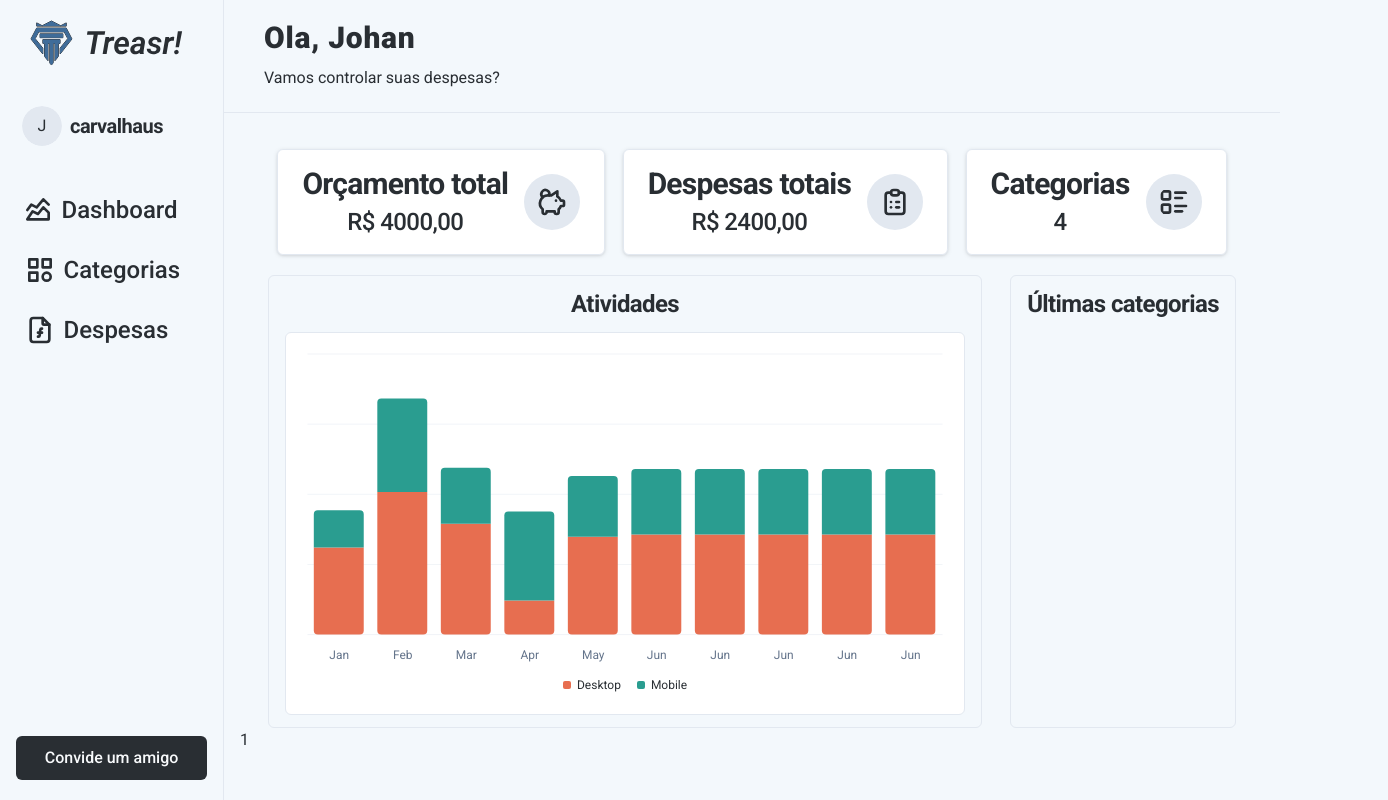
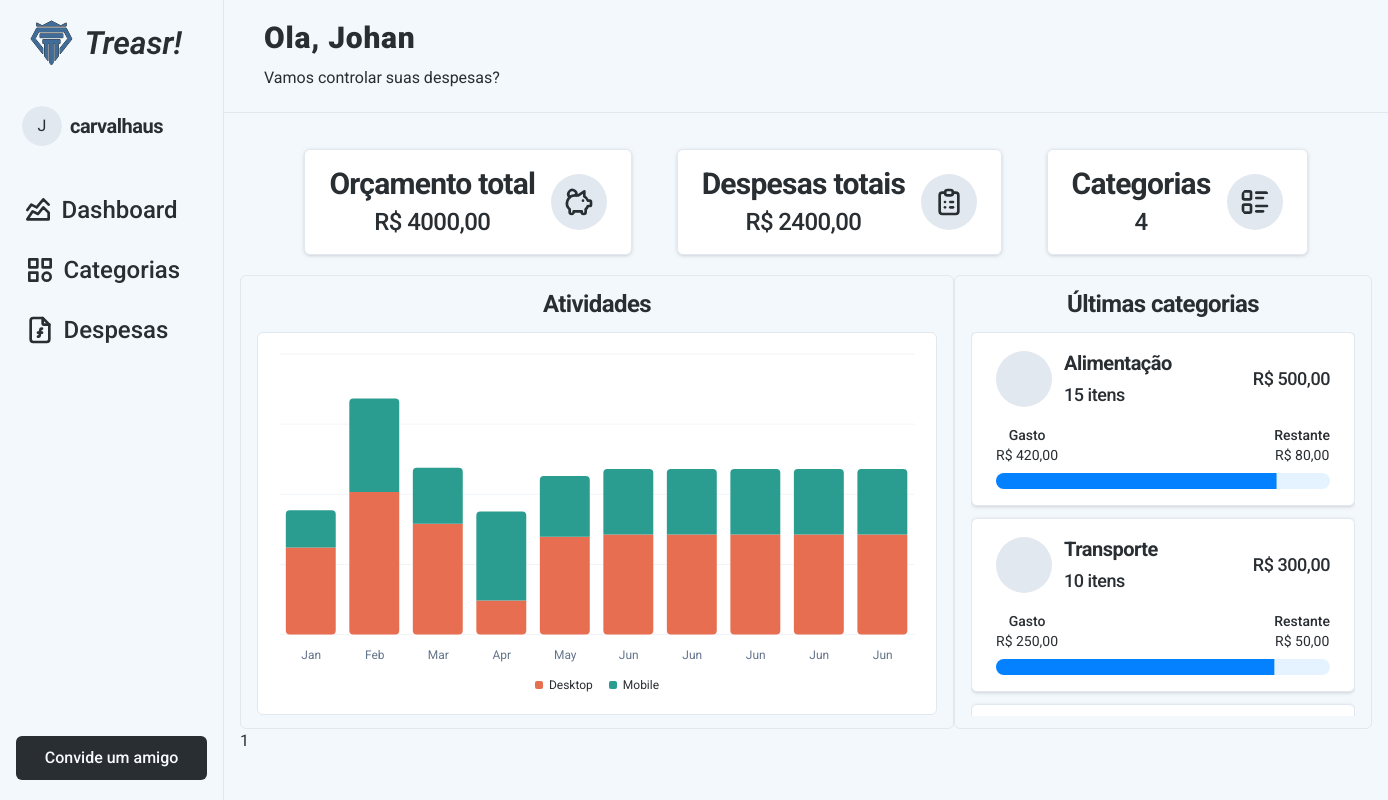
Before and after one commit to carvalhaus/financial_controller, a Next.js app in the folder frontend/: page /dashboard in a window 1280 px wide. Shown: the whole page, 1388 px wide, since content can reach past the window. Built offline with nearby package versions, Linux system fonts and the light colour scheme.

Commit message:
feat: create LastCategories and CategoryCard

```diff
--- a/frontend/app/dashboard/(main)/_components/lastCategories.jsx
+++ b/frontend/app/dashboard/(main)/_components/lastCategories.jsx
@@ -1,9 +1,95 @@
+import { ScrollArea } from "@/components/ui/scroll-area";
+import CategoryCard from "../../_components/categoryCard";
+
+const categories = [
+  {
+    title: "Alimentação",
+    quantity: 15,
+    limit: 500,
+    spent: 420,
+    remaining: 80,
+  },
+  {
+    title: "Transporte",
+    quantity: 10,
+    limit: 300,
+    spent: 250,
+    remaining: 50,
+  },
+  {
+    title: "Lazer",
+    quantity: 5,
+    limit: 200,
+    spent: 120,
+    remaining: 80,
+  },
+  {
+    title: "Moradia",
+    quantity: 1,
+    limit: 1200,
+    spent: 1000,
+    remaining: 200,
+  },
+  {
+    title: "Saúde",
+    quantity: 3,
+    limit: 400,
+    spent: 300,
+    remaining: 100,
+  },
+  {
+    title: "Vestuário",
+    quantity: 8,
+    limit: 350,
+    spent: 280,
+    remaining: 70,
+  },
+  {
+    title: "Educação",
+    quantity: 2,
+    limit: 800,
+    spent: 600,
+    remaining: 200,
+  },
+  {
+    title: "Beleza",
+    quantity: 4,
+    limit: 150,
+    spent: 100,
+    remaining: 50,
+  },
+  {
+    title: "Outras",
+    quantity: 7,
+    limit: 250,
+    spent: 180,
+    remaining: 70,
+  },
+];
+
 function LastCategories() {
-    return (
-        <div className="text-center px-4 py-3 border border-softGray rounded-md">
-            <h3 className="scroll-m-20 text-2xl font-semibold tracking-tight mb-3">Últimas categorias</h3>
+  return (
+    <div className="text-center px-4 py-3 border border-softGray rounded-md">
+      <h3 className="scroll-m-20 text-2xl font-semibold tracking-tight mb-3">
+        Últimas categorias
+      </h3>
+
+      <ScrollArea className=" h-96">
+        <div className="flex flex-col gap-3">
+          {categories.map((category, index) => (
+            <CategoryCard
+              key={index}
+              title={category.title}
+              quantity={category.quantity}
+              limit={category.limit}
+              spent={category.spent}
+              remaining={category.remaining}
+            />
+          ))}
         </div>
-    );
+      </ScrollArea>
+    </div>
+  );
 }
 
 export default LastCategories;
--- /dev/null
+++ b/frontend/app/dashboard/_components/categoryCard.jsx
@@ -0,0 +1,50 @@
+import { Progress } from "@/components/ui/progress";
+
+function CategoryCard({ title, quantity, limit, spent, remaining }) {
+  function realCurrency(value) {
+    return parseFloat(value).toFixed(2).replace(".", ",");
+  }
+
+  function calculatePercentageSpent(spent, limit) {
+    return (spent / limit) * 100;
+  }
+
+  return (
+    <div className="flex flex-col items-center gap-4 py-4 px-6 bg-white border border-softGray rounded-md drop-shadow pointer-events-none w-96">
+      <div className="flex justify-between items-center w-full">
+        <div className="flex items-center text-left gap-3">
+          <div className="bg-softGray p-3 rounded-full w-14 h-14" />
+          <div>
+            <h2 className="scroll-m-20 pb-1 text-xl font-semibold tracking-tight first:mt-0">
+              {title}
+            </h2>
+            <p className="scroll-m-20 text-lg font-medium tracking-tight">
+              {quantity} itens
+            </p>
+          </div>
+        </div>
+        <p className="scroll-m-20 text-lg font-medium tracking-tight">
+          R$ {realCurrency(limit)}
+        </p>
+      </div>
+
+      <div className="w-full gap-2 flex flex-col">
+        <div className="flex justify-between text-sm">
+          <div>
+            <p className="font-medium">Gasto</p>
+            <p>R$ {realCurrency(spent)}</p>
+          </div>
+
+          <div>
+            <p className="font-medium">Restante</p>
+            <p>R$ {realCurrency(remaining)}</p>
+          </div>
+        </div>
+
+        <Progress value={calculatePercentageSpent(spent, limit)} />
+      </div>
+    </div>
+  );
+}
+
+export default CategoryCard;
--- /dev/null
+++ b/frontend/components/ui/progress.jsx
@@ -0,0 +1,25 @@
+"use client";
+
+import * as React from "react";
+import * as ProgressPrimitive from "@radix-ui/react-progress";
+
+import { cn } from "@/lib/utils";
+
+const Progress = React.forwardRef(({ className, value, ...props }, ref) => (
+  <ProgressPrimitive.Root
+    ref={ref}
+    className={cn(
+      "relative h-4 w-full overflow-hidden rounded-full bg-vividBlue/10",
+      className
+    )}
+    {...props}
+  >
+    <ProgressPrimitive.Indicator
+      className="h-full w-full flex-1 bg-vividBlue transition-all"
+      style={{ transform: `translateX(-${100 - (value || 0)}%)` }}
+    />
+  </ProgressPrimitive.Root>
+));
+Progress.displayName = ProgressPrimitive.Root.displayName;
+
+export { Progress };
--- /dev/null
+++ b/frontend/components/ui/scroll-area.jsx
@@ -0,0 +1,40 @@
+"use client"
+
+import * as React from "react"
+import * as ScrollAreaPrimitive from "@radix-ui/react-scroll-area"
+
+import { cn } from "@/lib/utils"
+
+const ScrollArea = React.forwardRef(({ className, children, ...props }, ref) => (
+  <ScrollAreaPrimitive.Root
+    ref={ref}
+    className={cn("relative overflow-hidden", className)}
+    {...props}>
+    <ScrollAreaPrimitive.Viewport className="h-full w-full rounded-[inherit]">
+      {children}
+    </ScrollAreaPrimitive.Viewport>
+    <ScrollBar />
+    <ScrollAreaPrimitive.Corner />
+  </ScrollAreaPrimitive.Root>
+))
+ScrollArea.displayName = ScrollAreaPrimitive.Root.displayName
+
+const ScrollBar = React.forwardRef(({ className, orientation = "vertical", ...props }, ref) => (
+  <ScrollAreaPrimitive.ScrollAreaScrollbar
+    ref={ref}
+    orientation={orientation}
+    className={cn(
+      "flex touch-none select-none transition-colors",
+      orientation === "vertical" &&
+        "h-full w-2.5 border-l border-l-transparent p-[1px]",
+      orientation === "horizontal" &&
+        "h-2.5 flex-col border-t border-t-transparent p-[1px]",
+      className
+    )}
+    {...props}>
+    <ScrollAreaPrimitive.ScrollAreaThumb className="relative flex-1 rounded-full bg-border" />
+  </ScrollAreaPrimitive.ScrollAreaScrollbar>
+))
+ScrollBar.displayName = ScrollAreaPrimitive.ScrollAreaScrollbar.displayName
+
+export { ScrollArea, ScrollBar }
```
